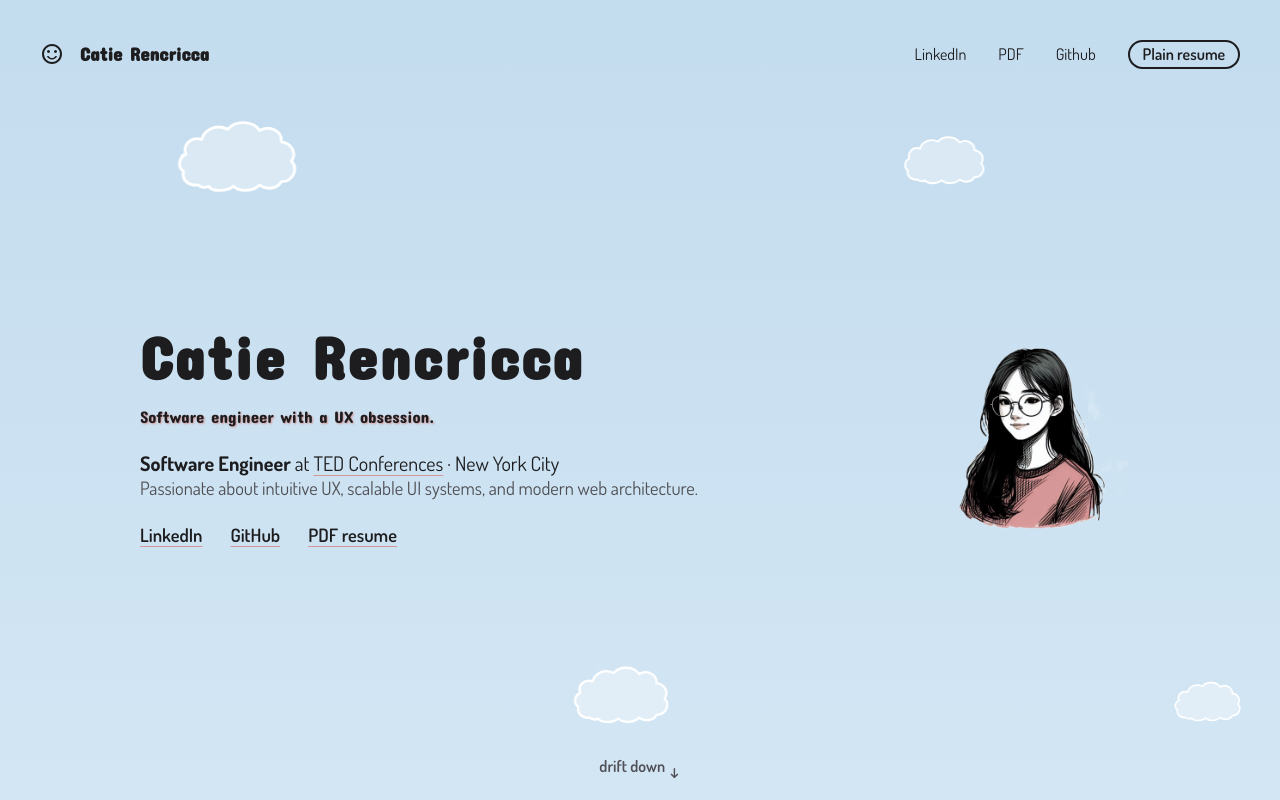
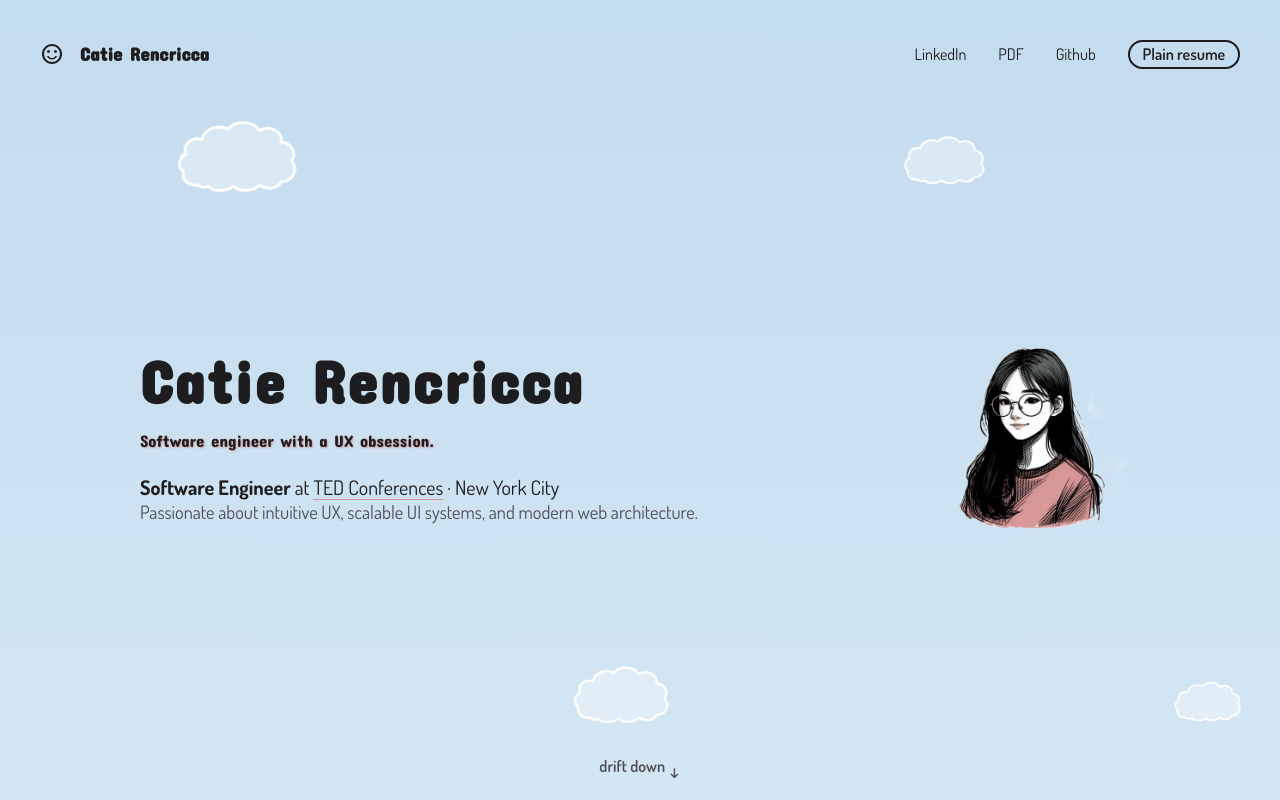
Before and after one commit to crencricca/portfolio, a Next.js app: page / in a window 1280 px wide. Shown: the top 800 px of the page. Built offline with nearby package versions, Linux system fonts and the light colour scheme.

Commit message:
Remove profile links

```diff
--- a/src/components/ResumePage.tsx
+++ b/src/components/ResumePage.tsx
@@ -70,11 +70,6 @@ export default function ResumePage() {
                                 <p className={styles.tagline}>{resume.tagline}</p>
                                 {current && <p className={styles.current}><strong>{current.title}</strong> at <a href={current.url}>{current.org}</a> · {resume.location}</p>}
                                 <p className={styles.bio}>{resume.bio}</p>
-                                <p className={styles.links}>
-                                    <a href={links.linkedin}>LinkedIn</a>
-                                    <a href={links.github}>GitHub</a>
-                                    <a href={links.pdf}>PDF resume</a>
-                                </p>
                             </div>
                             <Image src="/avatar.png" alt="Sketch of Catie" width={220} height={220} priority />
                         </div>
```
